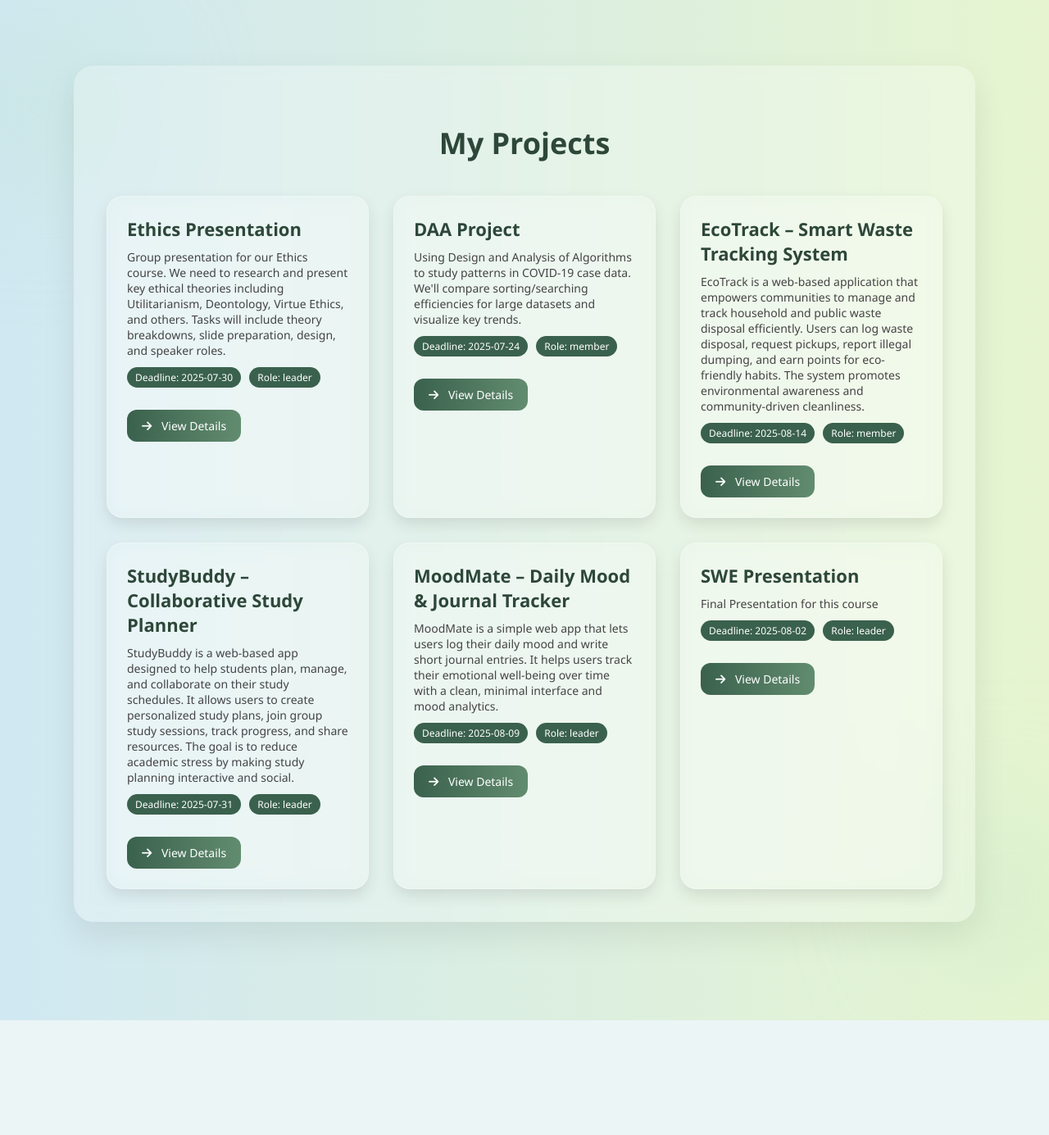
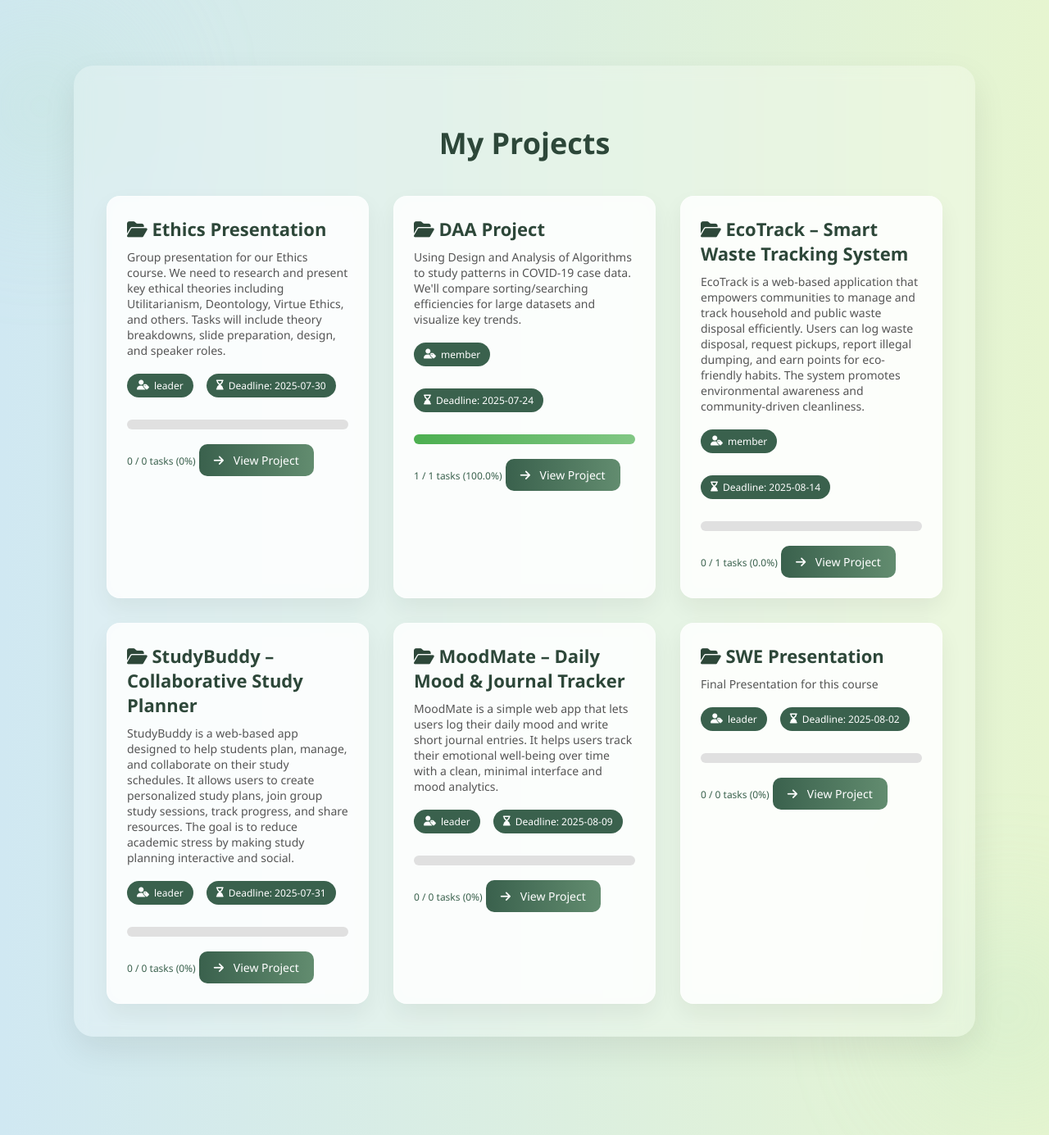
Before and after one commit to shamaiem10/Sync, a Flask app: page /my-projects in a window 1280 px wide; the page is wider, and only the part inside the window is pictured. Shown: that part at 82% size. Before the commit the page ends 1245 px from the top of that part, so only its background shows below. Run offline with Flask 3, Linux system fonts and the light colour scheme; a user stored in the database is signed in; data comes from the database, SQL or seed files in the repository; both versions use the stored data as it was after the commit.

Commit message:
Added email system and progress bar

```diff
--- a/app.py
+++ b/app.py
@@ -5,6 +5,9 @@ import string
 from werkzeug.security import generate_password_hash, check_password_hash
 import smtplib
 from email.mime.text import MIMEText
+from email.mime.multipart import MIMEMultipart
+
+
 
 app = Flask(__name__)
 app.secret_key = 'syn-secret'  # Needed for session
@@ -224,8 +227,16 @@ def my_projects():
     conn = get_db_connection()
     cursor = conn.cursor()
 
+    # ✅ Get each project along with total and completed tasks
     cursor.execute("""
-        SELECT p.id, p.title, p.description, p.deadline, pm.role
+        SELECT
+            p.id, p.title, p.description, p.deadline, pm.role,
+            (
+                SELECT COUNT(*) FROM tasks t WHERE t.project_id = p.id
+            ) AS total_tasks,
+            (
+                SELECT COUNT(*) FROM tasks t WHERE t.project_id = p.id AND t.status = 'completed'
+            ) AS completed_tasks
         FROM project_members pm
         JOIN projects p ON pm.project_id = p.id
         WHERE pm.user_id = ?
@@ -485,24 +496,41 @@ def send_invite_email(to_email, project_title, join_code):
     sender_email = "sshabbir.bese23seecs@seecs.edu.pk"
     sender_password = "exbx mecr mulc zmvd"
 
-    subject = "You've been invited to a Sync project!"
-    body = f"""Hi there,
+    subject = f"You've been invited to join {project_title} on Sync!"
 
-You've been invited to join the project: {project_title}.
+    # HTML email body
+    html = f"""
+    <html>
+      <body style="font-family: 'Segoe UI', sans-serif; background: #f4fdf6; padding: 20px;">
+        <div style="max-width: 600px; margin: auto; background: #ffffff; border-radius: 12px; padding: 30px; box-shadow: 0 8px 20px rgba(0,0,0,0.08);">
+          <h2 style="color: #2d4739;">👋 You've been invited!</h2>
+          <p style="font-size: 15px; color: #444;">You’ve been invited to join the project <strong>{project_title}</strong> on <strong>Syn</strong>.</p>
+          <p style="font-size: 15px;">Use the following code to join:</p>
+          <div style="font-size: 20px; font-weight: bold; background: #eaf8ec; color: #2d4739; padding: 12px 20px; display: inline-block; border-radius: 8px; letter-spacing: 1px;">
+            {join_code}
+          </div>
+          <p style="margin-top: 25px;">Click below to join directly:</p>
+          <a href="http://127.0.0.1:5000/join"
+             style="display: inline-block; padding: 12px 24px; background: #3a614d; color: white; text-decoration: none; border-radius: 6px; font-weight: bold;">
+            Join Project →
+          </a>
+          <p style="font-size: 13px; margin-top: 30px; color: #888;">If you didn’t expect this invitation, you can ignore this email.</p>
+        </div>
+      </body>
+    </html>
+    """
 
-Use this join code to join: {join_code}
+    message = MIMEMultipart("alternative")
+    message["Subject"] = subject
+    message["From"] = sender_email
+    message["To"] = to_email
 
-Visit the site and go to 'Join Project' to enter the code.
-
-Cheers,
-The Syn Team"""
-
-    message = f"Subject: {subject}\n\n{body}"
+    mime_text = MIMEText(html, "html")
+    message.attach(mime_text)
 
     with smtplib.SMTP_SSL("smtp.gmail.com", 465) as server:
         server.login(sender_email, sender_password)
-        server.sendmail(sender_email, to_email, message)
-
+        server.sendmail(sender_email, to_email, message.as_string())
 
 if __name__ == '__main__':
     app.run(debug=True)
--- a/templates/my_projects.html
+++ b/templates/my_projects.html
@@ -133,6 +133,87 @@
       bottom: -120px;
       right: -100px;
     }
+    .project-card {
+  background: #ffffffcc;
+  border-radius: 16px;
+  padding: 24px;
+  box-shadow: 0 12px 28px rgba(0, 0, 0, 0.06);
+  transition: 0.3s ease;
+  position: relative;
+}
+
+.project-card:hover {
+  transform: translateY(-6px);
+  box-shadow: 0 16px 36px rgba(0, 0, 0, 0.1);
+}
+
+.project-card h3 {
+  font-size: 22px;
+  margin-bottom: 10px;
+  color: #2d4739;
+}
+
+.project-card p {
+  color: #555;
+  font-size: 14px;
+  margin-bottom: 14px;
+}
+
+.meta-group {
+  display: flex;
+  flex-wrap: wrap;
+  gap: 10px;
+  margin-bottom: 15px;
+}
+
+.badge {
+  background: #3a614d;
+  color: #fff;
+  font-size: 12px;
+  padding: 6px 12px;
+  border-radius: 50px;
+  display: inline-flex;
+  align-items: center;
+  gap: 6px;
+}
+
+.progress-container {
+  width: 100%;
+  height: 12px;
+  background: #e0e0e0;
+  border-radius: 20px;
+  overflow: hidden;
+  margin-bottom: 8px;
+}
+
+.progress-bar {
+  height: 100%;
+  background: linear-gradient(90deg, #4CAF50, #81C784);
+  transition: width 0.4s ease;
+}
+
+.progress-text {
+  font-size: 12px;
+  color: #3a614d;
+}
+
+.btn {
+  display: inline-block;
+  margin-top: 10px;
+  background: linear-gradient(to right, #3a614d, #628c6f);
+  color: white;
+  padding: 10px 18px;
+  border-radius: 10px;
+  text-decoration: none;
+  font-size: 14px;
+  font-weight: 500;
+  transition: all 0.3s ease;
+}
+
+.btn:hover {
+  background: linear-gradient(to right, #2e4c3b, #50715a);
+}
+
   </style>
 </head>
 <body>
@@ -146,16 +227,30 @@
     {% if projects %}
       <div class="project-grid">
         {% for project in projects %}
-          <div class="project-card">
-            <h3>{{ project['title'] }}</h3>
-            <p>{{ project['description'] }}</p>
-            <div class="badge">Deadline: {{ project['deadline'] }}</div>
-            <div class="badge">Role: {{ project['role'] }}</div>
-            <a href="/project/{{ project['id'] }}" class="btn">
-              <i class="fas fa-arrow-right"></i> View Details
-            </a>
-          </div>
-        {% endfor %}
+  <div class="project-card">
+    <h3><i class="fas fa-folder-open"></i> {{ project['title'] }}</h3>
+    <p>{{ project['description'] }}</p>
+
+    <div class="meta-group">
+      <span class="badge"><i class="fas fa-user-tag"></i> {{ project['role'] }}</span>
+      <span class="badge"><i class="fas fa-hourglass-end"></i> Deadline: {{ project['deadline'] }}</span>
+    </div>
+
+    {% set completed = project['completed_tasks'] %}
+    {% set total = project['total_tasks'] %}
+    {% set percent = (completed / total * 100) if total > 0 else 0 %}
+    {% set percent_rounded = percent | round(1) %}
+
+    <!-- 🌿 Gradient Progress Bar -->
+    <div class="progress-container">
+      <div class="progress-bar" style="width: {{ percent }}%;"></div>
+    </div>
+    <small class="progress-text">{{ completed }} / {{ total }} tasks ({{ percent_rounded }}%)</small>
+
+    <a href="/project/{{ project['id'] }}" class="btn"><i class="fas fa-arrow-right"></i> View Project</a>
+  </div>
+{% endfor %}
+
       </div>
     {% else %}
       <p class="no-projects">You are not part of any projects yet.</p>
```
Also changed, not shown: data.db.
